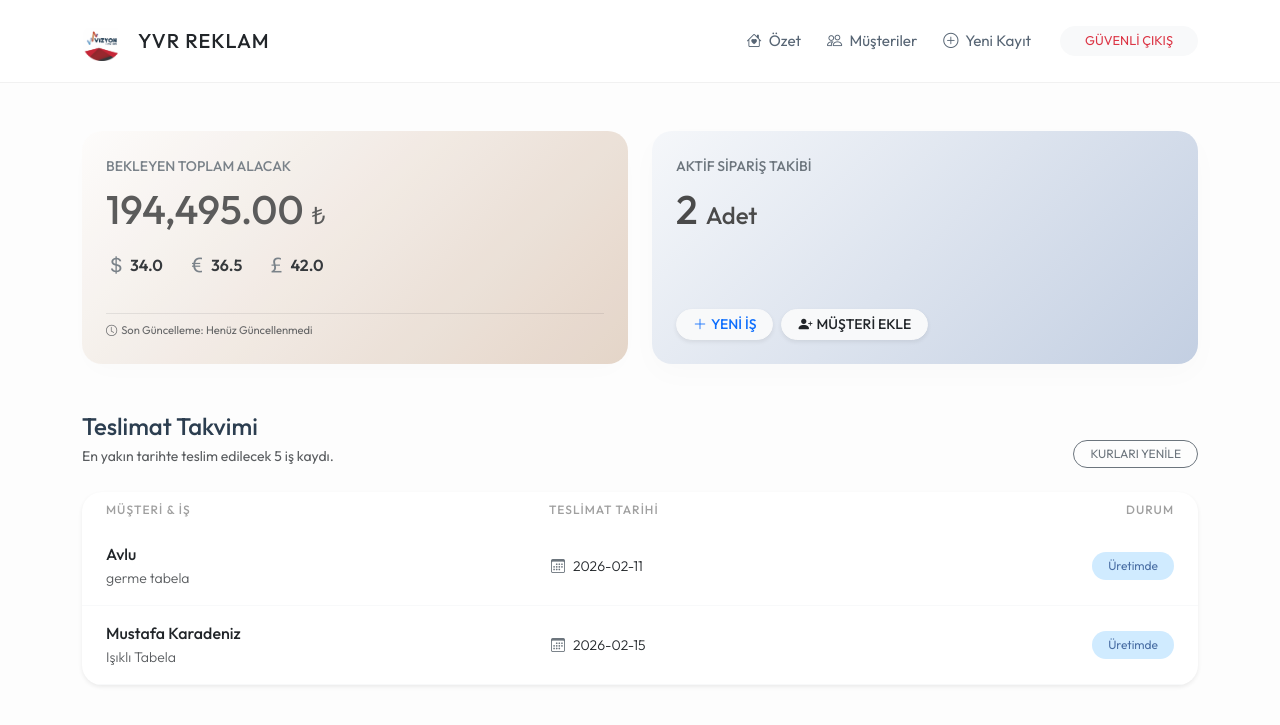
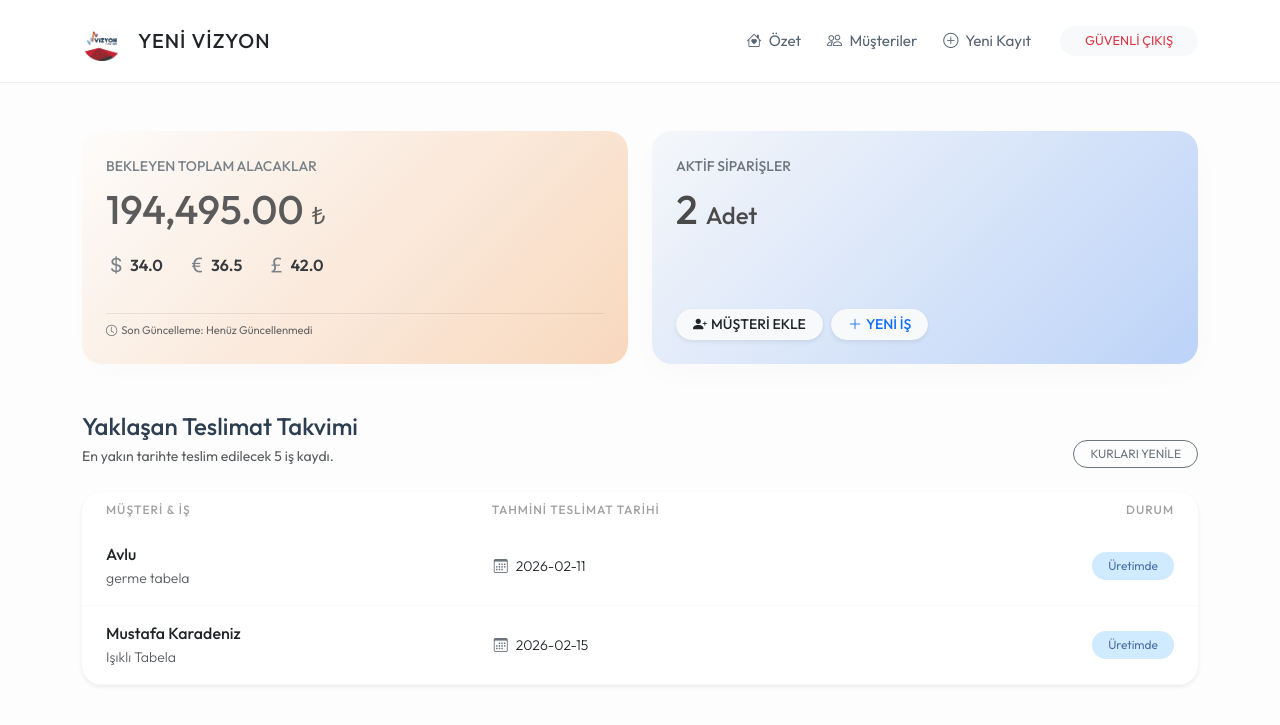
Before and after one commit to musty7091/yvr, a Flask app: page / in a window 1280 px wide. Shown: the top 725 px of the page. Run offline with Flask 3, Linux system fonts and the light colour scheme; the visitor is signed in with stand-in values (Sample User, id 1).

Commit message:
rütuşlar

```diff
--- a/templates/base.html
+++ b/templates/base.html
@@ -3,7 +3,7 @@
 <head>
     <meta charset="UTF-8">
     <meta name="viewport" content="width=device-width, initial-scale=1.0">
-    <title>{% block title %}YVR Reklam{% endblock %}</title>
+    <title>{% block title %}YENİ VİZYON{% endblock %}</title>
     <!-- Modern & Hafif Yazı Tipi -->
     <link href="https://fonts.googleapis.com/css2?family=Outfit:wght@300;400;500;600&display=swap" rel="stylesheet">
     <link href="https://cdn.jsdelivr.net/npm/bootstrap@5.3.0/dist/css/bootstrap.min.css" rel="stylesheet">
@@ -99,7 +99,7 @@
     <div class="container">
         <a class="navbar-brand d-flex align-items-center" href="/">
             <img src="/static/logo.png" alt="YVR Logo" onerror="this.src='https://via.placeholder.com/40x40?text=YVR'">
-            <span class="ms-3 fw-bold text-dark" style="letter-spacing: 1px;">YVR REKLAM</span>
+            <span class="ms-3 fw-bold text-dark" style="letter-spacing: 1px;">YENİ VİZYON</span>
         </a>
         <button class="navbar-toggler border-0" type="button" data-bs-toggle="collapse" data-bs-target="#navbarNav">
             <span class="bi bi-list fs-2"></span>
--- a/templates/giris.html
+++ b/templates/giris.html
@@ -3,7 +3,7 @@
 <head>
     <meta charset="UTF-8">
     <meta name="viewport" content="width=device-width, initial-scale=1.0">
-    <title>YVR - Giriş</title>
+    <title>YENİ VİZYON - Giriş</title>
     <link href="https://cdn.jsdelivr.net/npm/bootstrap@5.3.0/dist/css/bootstrap.min.css" rel="stylesheet">
     <style>
         body { background-color: #f4f7f6; display: flex; align-items: center; justify-content: center; height: 100vh; font-family: sans-serif; }
@@ -19,7 +19,7 @@
 <body>
 <div class="login-card">
     <img src="/static/logo.png" alt="Logo" class="login-logo">
-    <h2 class="fw-bold mb-4">YVR PANEL</h2>
+    <h2 class="fw-bold mb-4">YENİ VİZYON PANEL</h2>
     <form action="/login" method="POST">
         <div class="mb-3 text-start">
             <label class="small fw-bold text-secondary">KULLANICI ADI</label>
--- a/templates/index.html
+++ b/templates/index.html
@@ -6,8 +6,8 @@
 <div class="row g-4 mb-5">
     <!-- Alacak Bakiyesi ve Sadeleştirilmiş Kurlar -->
     <div class="col-md-6">
-        <div class="card card-custom h-100" style="background: linear-gradient(135deg, #fdfcfb 0%, #e2d1c3 100%); opacity: 0.9;">
-            <div class="text-uppercase small fw-medium text-secondary mb-2">Bekleyen Toplam Alacak</div>
+        <div class="card card-custom h-100" style="background: linear-gradient(135deg, #fdfcfb 0%, #f8d5b8 100%); opacity: 0.9;">
+            <div class="text-uppercase small fw-medium text-secondary mb-2">Bekleyen Toplam Alacaklar</div>
             <div class="h1 mb-3" style="color: #4a4a4a;">{{ "{:,.2f}".format(alacak) }} <span class="fs-4">₺</span></div>
 
             <!-- SADELEŞTİRİLMİŞ KUR GÖSTERİMİ -->
@@ -31,19 +31,20 @@
 
     <!-- Aktif İş Sayısı ve Hızlı Butonlar -->
     <div class="col-md-6">
-        <div class="card card-custom h-100" style="background: linear-gradient(135deg, #f5f7fa 0%, #c3cfe2 100%);">
-            <div class="text-uppercase small fw-medium text-secondary mb-2">Aktif Sipariş Takibi</div>
+        <div class="card card-custom h-100" style="background: linear-gradient(135deg, #f5f7fa 0%, #bcd3f8 100%);">
+            <div class="text-uppercase small fw-medium text-secondary mb-2">Aktif Siparişler</div>
             <div class="h1 mb-3" style="color: #4a4a4a;">{{ is_sayisi }} <span class="fs-4">Adet</span></div>
 
             <!-- Buton Grubu -->
             <div class="mt-auto d-flex flex-wrap gap-2">
+                <button class="btn btn-sm btn-light text-dark fw-medium shadow-sm rounded-pill px-3" data-bs-toggle="modal" data-bs-target="#hizliMusteriEkleModal">
+                    <i class="bi bi-person-plus-fill me-1"></i>MÜŞTERİ EKLE
+                </button>
                 <a href="/is_ekle" class="btn btn-sm btn-light text-primary fw-medium shadow-sm rounded-pill px-3">
                     <i class="bi bi-plus-lg me-1"></i>YENİ İŞ
                 </a>
                 <!-- YENİ EKLENEN BUTON -->
-                <button class="btn btn-sm btn-light text-dark fw-medium shadow-sm rounded-pill px-3" data-bs-toggle="modal" data-bs-target="#hizliMusteriEkleModal">
-                    <i class="bi bi-person-plus-fill me-1"></i>MÜŞTERİ EKLE
-                </button>
+
             </div>
         </div>
     </div>
@@ -54,7 +55,7 @@
     <div class="col-12">
         <div class="d-flex justify-content-between align-items-end mb-4">
             <div>
-                <h4 class="mb-1">Teslimat Takvimi</h4>
+                <h4 class="mb-1">Yaklaşan Teslimat Takvimi</h4>
                 <p class="text-muted small mb-0">En yakın tarihte teslim edilecek 5 iş kaydı.</p>
             </div>
             <a href="/kurlari_guncelle" class="btn btn-sm btn-outline-secondary rounded-pill px-3" style="font-size: 0.75rem;">KURLARI YENİLE</a>
@@ -66,7 +67,7 @@
                     <thead>
                         <tr>
                             <th class="ps-4">Müşteri & İş</th>
-                            <th>Teslimat Tarihi</th>
+                            <th>Tahmini Teslimat Tarihi</th>
                             <th class="text-end pe-4">Durum</th>
                         </tr>
                     </thead>
--- a/templates/musteriler.html
+++ b/templates/musteriler.html
@@ -1,5 +1,5 @@
 {% extends "base.html" %}
-{% block title %}Müşteriler - YVR Reklam{% endblock %}
+{% block title %}Müşteriler - YENİ VİZYON Reklam{% endblock %}
 
 {% block content %}
 <div class="row mb-4 align-items-center">
```
Also changed, not shown: instance/yvr_veritabani.db.
